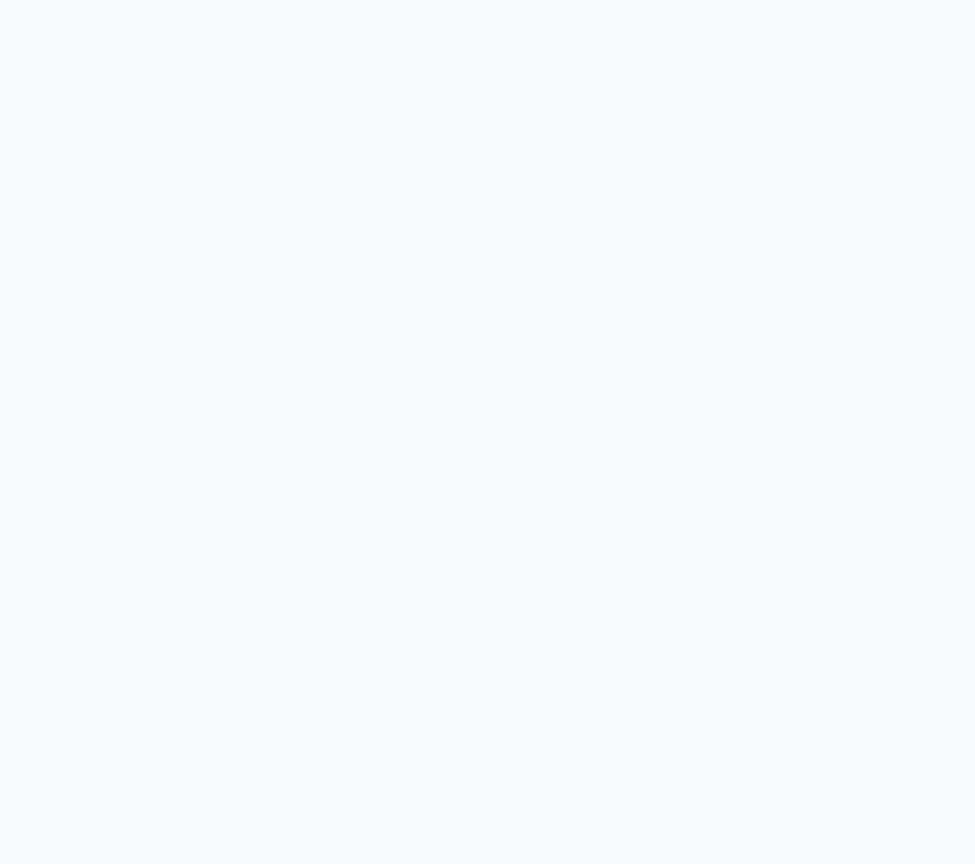
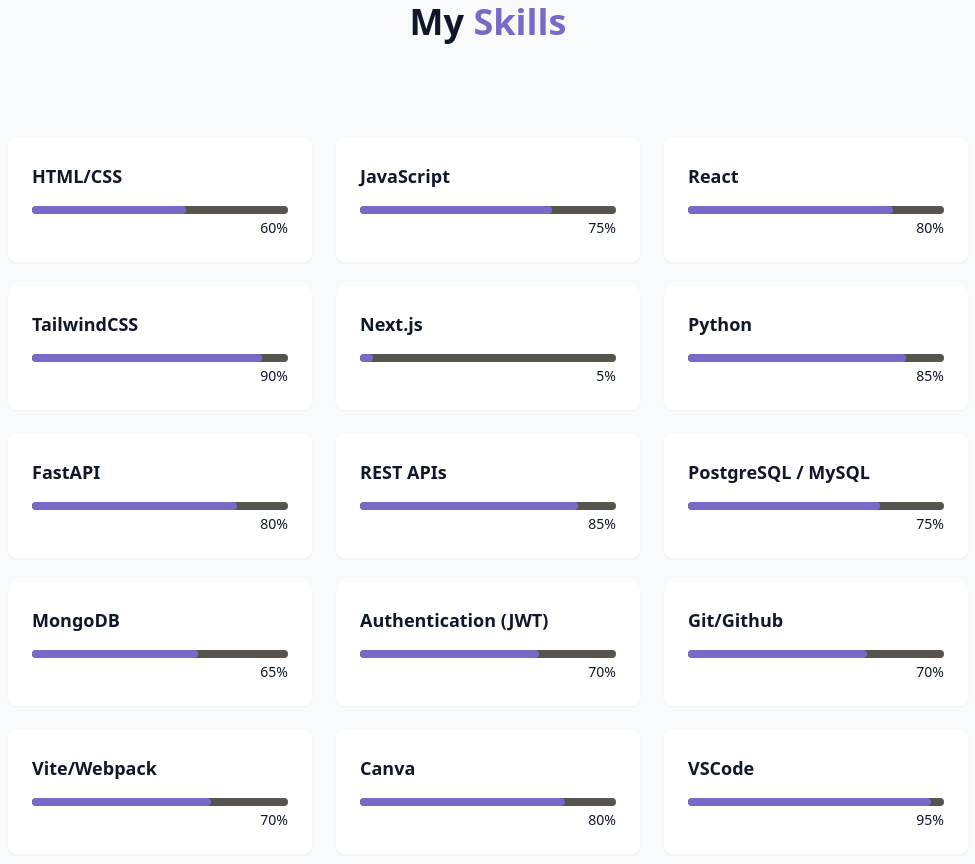
Before and after one commit to Surajnairx/portfolio-react-tailwindcss, a React (Vite) app: page / in a window 1280 px wide. Shown: the part 1660-2524 px from the top of the page, without its empty margins (152-1127 px from the left). Before the commit the page ends 1566 px from the top, so only its background shows below. Built offline with nearby package versions, Linux system fonts and the light colour scheme.

Commit message:
feat: add the Skill Section - Stage 1

```diff
--- /dev/null
+++ b/src/components/Skill.jsx
@@ -0,0 +1,70 @@
+import { useState } from "react";
+
+const skills = [
+  //frontend
+  { name: "HTML/CSS", level: 60, category: "frontend" },
+  { name: "JavaScript", level: 75, category: "frontend" },
+  { name: "React", level: 80, category: "frontend" },
+  { name: "TailwindCSS", level: 90, category: "frontend" },
+  { name: "Next.js", level: 5, category: "frontend" },
+
+  //backend
+  { name: "Python", level: 85, category: "backend" },
+  { name: "FastAPI", level: 80, category: "backend" },
+  { name: "REST APIs", level: 85, category: "backend" },
+  { name: "PostgreSQL / MySQL", level: 75, category: "backend" },
+  { name: "MongoDB", level: 65, category: "backend" },
+  { name: "Authentication (JWT)", level: 70, category: "backend" },
+
+  //tools
+  { name: "Git/Github", level: 70, category: "tools" },
+  { name: "Vite/Webpack", level: 70, category: "tools" },
+  { name: "Canva", level: 80, category: "tools" },
+  { name: "VSCode", level: "95", category: "tools" },
+];
+
+const categories = ["all", "frontend", "backend", "tools"];
+function Skill() {
+  const [category, setCategory] = useState("all");
+  return (
+    <section id="skills" className="py-24 px-4 relative">
+      <div className="container mx-auto max-w-5xl">
+        <h2 className="text-3xl md:text-4xl font-bold mb-12 text-center">
+          My <span className="text-primary">Skills</span>
+        </h2>
+        <div className="flex flex-wrap justify-center gap-4 mb-12">
+          {/* {categories.map((item, key) => (
+            <button
+              key={key}
+              onClick={() => setCategory(item)}
+              className={`px-5 py-2 rounded-full transition-colors duration-300 capitalize cursor-pointer ${ca}`}
+            >
+              {item}
+            </button>
+          ))} */}
+        </div>
+        <div className="grid grid-cols-1 sm:grid-cols-2 lg:grid-cols-3 gap-6">
+          {skills.map((skill, key) => (
+            <div
+              key={key}
+              className="bg-card p-6 rounded-lg shadow-xs card-hover"
+            >
+              <div className="text-left mb-4">
+                <h3 className="font-semibold text-lg">{skill.name}</h3>
+              </div>
+              <div className="bg-stone-600 w-full h-2 rounded-full overflow-hidden">
+                <div
+                  className="bg-primary h-2 rounded-full origin-left animate-[grow_1.5s_ease_out]"
+                  style={{ width: skill.level + "%" }}
+                />
+              </div>
+              <div className="text-right mt-1 text-sm">{skill.level + "%"}</div>
+            </div>
+          ))}
+        </div>
+      </div>
+    </section>
+  );
+}
+
+export default Skill;
--- a/src/pages/Home.jsx
+++ b/src/pages/Home.jsx
@@ -4,6 +4,7 @@
 import Navbar from "../components/Navbar";
 import Hero from "../components/Hero";
 import About from "../components/About";
+import Skill from "../components/Skill";
 
 function Home() {
   return (
@@ -15,6 +16,7 @@
         <Hero />
       </main>
       <About />
+      <Skill />
     </div>
   );
 }
```
